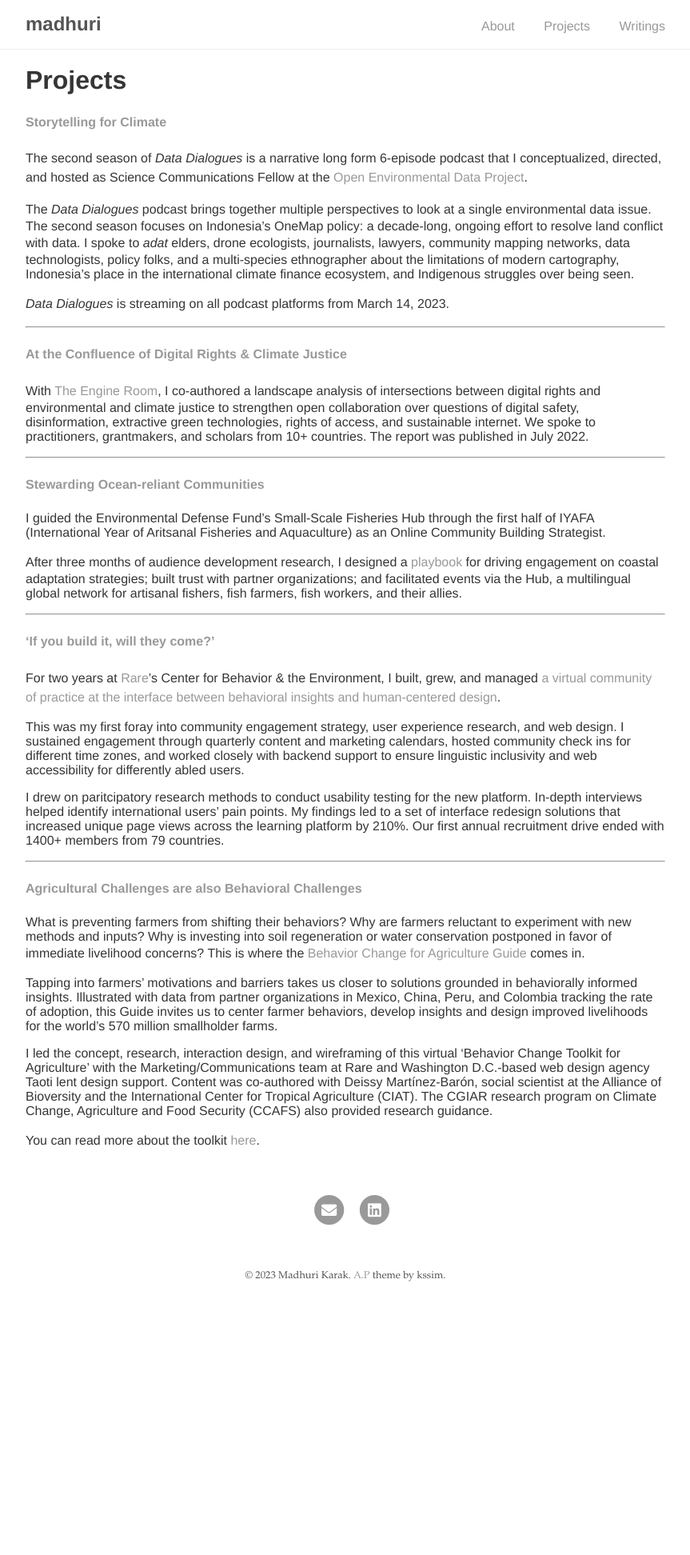
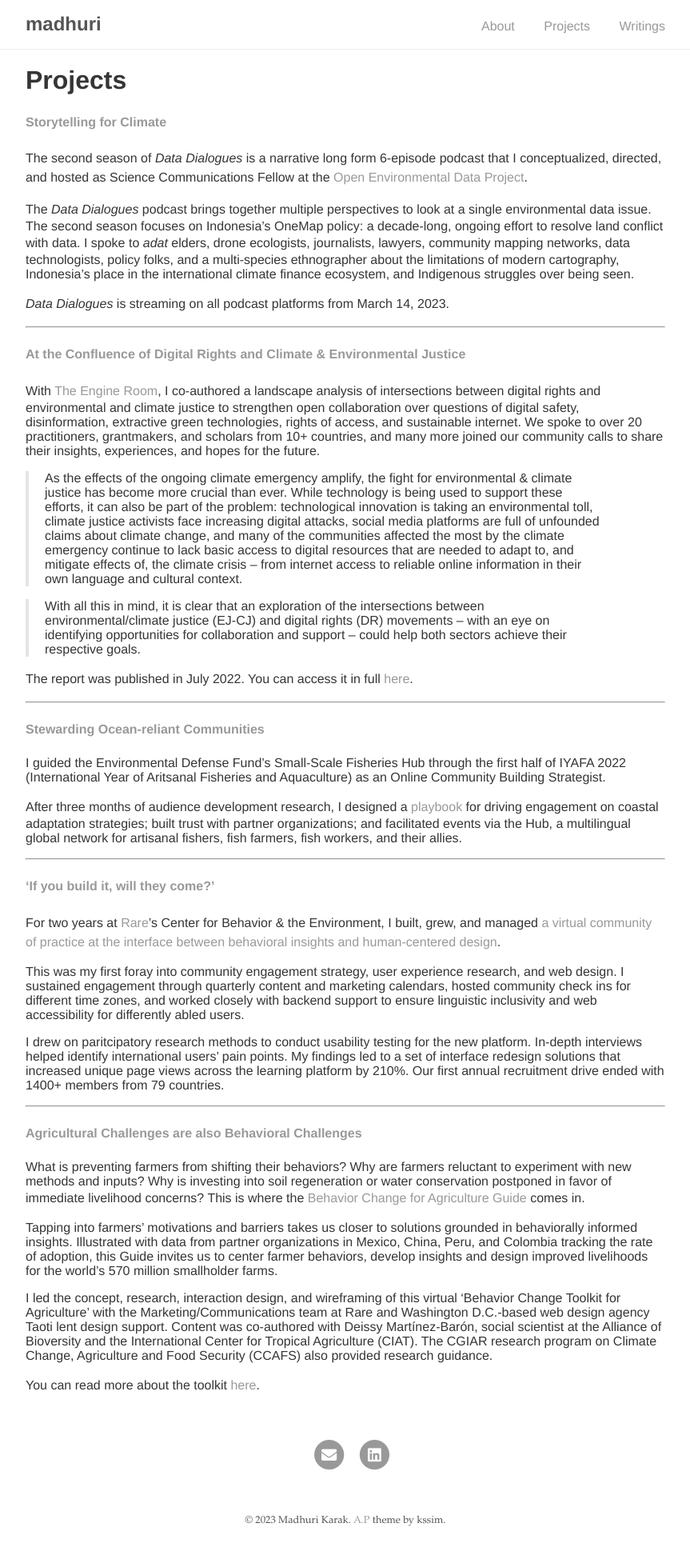
Before and after one commit to madhurikarak/madhurikarak.github.io, a Jekyll site: the page built from projects/index.md, in a window 1280 px wide. Shown: the whole page at 80% size, without its empty margins (208-1071 px from the left). Built offline with Jekyll 4.4.1, drawn with Linux system fonts in a browser that asks for light colours; before the commit the page ends 1638 px from its top, so only the background shows below that.

Commit message:
Update index.md

```diff
--- a/projects/index.md
+++ b/projects/index.md
@@ -15,15 +15,24 @@ _Data Dialogues_ is streaming on all podcast platforms from March 14, 2023.
 
 ***
 
-#### **[At the Confluence of Digital Rights & Climate Justice](https://www.theengineroom.org/new-report-at-the-confluence-of-digital-rights-climate-justice/)**
+#### **[At the Confluence of Digital Rights and Climate & Environmental Justice](https://www.theengineroom.org/new-report-at-the-confluence-of-digital-rights-climate-justice/)**
 
-With [The Engine Room](https://www.theengineroom.org/), I co-authored a landscape analysis of intersections between digital rights and environmental and climate justice to strengthen open collaboration over questions of digital safety, disinformation, extractive green technologies, rights of access, and sustainable internet. We spoke to practitioners, grantmakers, and scholars from 10+ countries. The report was published in July 2022.
+With [The Engine Room](https://www.theengineroom.org/), I co-authored a landscape analysis of intersections between digital rights and environmental and climate justice to strengthen open collaboration over questions of digital safety, disinformation, extractive green technologies, rights of access, and sustainable internet. We spoke to over 20 practitioners, grantmakers, and scholars from 10+ countries, and many more joined our community calls to share their insights, experiences, and hopes for the future.
+
+> As the effects of the ongoing climate emergency amplify, the fight for environmental & climate justice has become more crucial than ever. While technology is
+being used to support these efforts, it can also be part of the problem: technological innovation is taking an environmental toll, climate justice activists face
+increasing digital attacks, social media platforms are full of unfounded claims about climate change, and many of the communities affected the most by the climate emergency continue to lack basic access to digital resources that are needed to adapt to, and mitigate effects of, the climate crisis – from internet access to reliable online information in their own language and cultural context.
+
+> With all this in mind, it is clear that an exploration of the intersections between environmental/climate justice (EJ-CJ) and digital rights (DR) movements – with
+an eye on identifying opportunities for collaboration and support – could help both sectors achieve their respective goals.
+
+The report was published in July 2022. You can access it in full [here](https://www.theengineroom.org/new-report-at-the-confluence-of-digital-rights-climate-justice/).
 
 ***
 
 #### [Stewarding Ocean-reliant Communities](https://ssfhub.org/)
 
-I guided the Environmental Defense Fund's Small-Scale Fisheries Hub through the first half of IYAFA (International Year of Aritsanal Fisheries and Aquaculture) as an Online Community Building Strategist.
+I guided the Environmental Defense Fund's Small-Scale Fisheries Hub through the first half of IYAFA 2022 (International Year of Aritsanal Fisheries and Aquaculture) as an Online Community Building Strategist.
 
 After three months of audience development research, I designed a [playbook](https://github.com/madhurikarak/madhurikarak.github.io/files/10979540/SSF.Hub.Engagement.Playbook.Spring.2022.pdf) for driving engagement on coastal adaptation strategies; built  trust with partner organizations; and facilitated events via the Hub, a multilingual global network for artisanal fishers, fish farmers, fish workers, and their allies.
 
```
